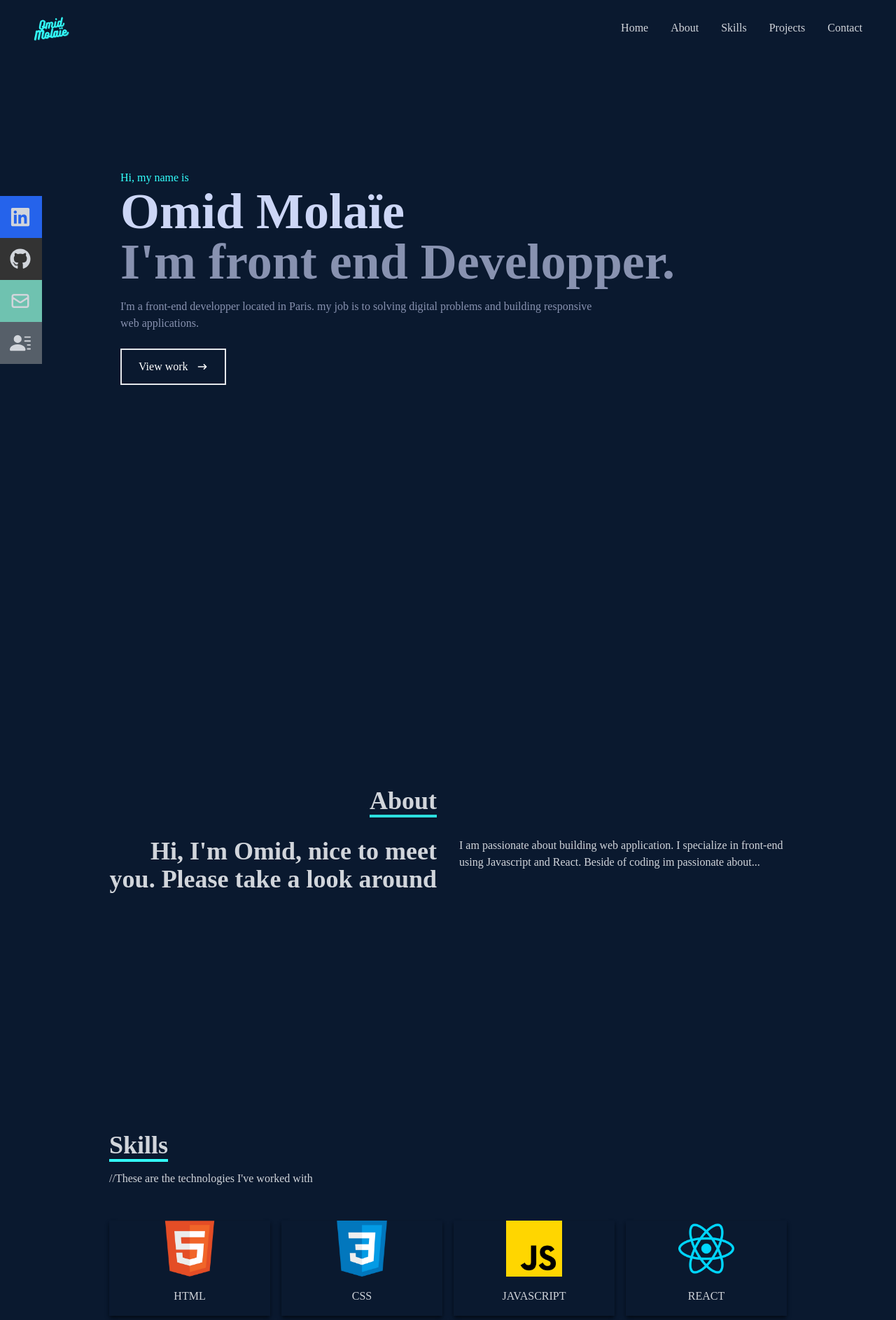
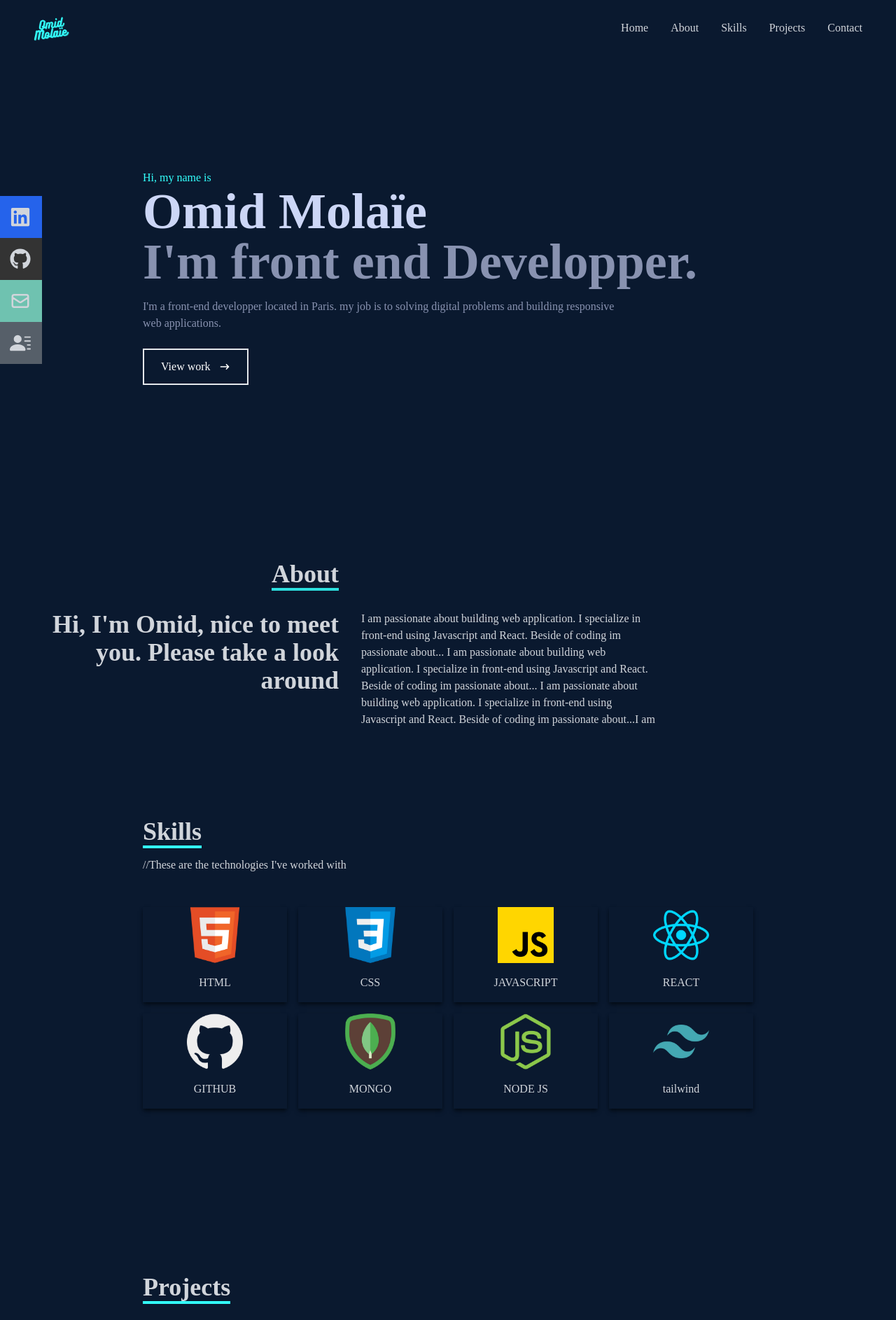
Before and after one commit to OmidCode/Portfolio, a React (Create React App) app: page / in a window 1280 px wide. Shown: the top 1886 px of the page at 70% size. Built offline with nearby package versions, Linux system fonts and the light colour scheme.

Commit message:
social links media effect changed

```diff
--- a/src/components/About.jsx
+++ b/src/components/About.jsx
@@ -2,20 +2,24 @@ import React from 'react';
 
 function About() {
   return (
-    <div name="about" className="w-full h-screen bg-[#0a192f] text-gray-300">
-      <div className="flex flex-col justify-center items-center w-full h-full">
-        <div className="max-w-[1000px] w-full px-4 grid grid-cols-2 gap-8">
+    <div name="about" className="w-full h-full pb-32 bg-[#0a192f] text-gray-300">
+      <div className="flex flex-col justify-center items-center w-fit h-fit">
+        <div className="max-w-[1000px] w-full px-16 grid grid-cols-2 gap-8">
           <div className="sm:text-right pb-8 pl-4">
             <p className="text-4xl font-bold inline border-b-4 border-[#33fffcdb]">About</p>
           </div>
           <div></div>
         </div>
-        <div className="max-w-[1000px] w-full grid sm:grid-cols-2 gap-8 px-4">
+        <div className="max-w-[1000px] w-full grid sm:grid-cols-2 gap-8 px-16">
           <div className="sm:text-right text-4xl font-bold">
             <p>Hi, I'm Omid, nice to meet you. Please take a look around</p>
           </div>
           <div>
-            <p>I am passionate about building web application. I specialize in front-end using Javascript and React. Beside of coding im passionate about...</p>
+            <p>
+              I am passionate about building web application. I specialize in front-end using Javascript and React. Beside of coding im passionate about... I am
+              passionate about building web application. I specialize in front-end using Javascript and React. Beside of coding im passionate about... I am
+              passionate about building web application. I specialize in front-end using Javascript and React. Beside of coding im passionate about...I am
+            </p>
           </div>
         </div>
       </div>
--- a/src/components/Home.jsx
+++ b/src/components/Home.jsx
@@ -5,7 +5,7 @@ const Home = () => {
   return (
     <div name="home" className="w-full h-screen bg-[#0a192f]">
       {/* Container */}
-      <div className="max-w-[1000px] mx-auto px-8 flex flex-col justify-center h-full">
+      <div className="max-w-[1000px] mx-auto px-16 flex flex-col justify-center h-full">
         <p className="text-[#33FFFC]">Hi, my name is</p>
         <h1 className="text-4xl sm:text-7xl font-bold text-[#ccd6f6]">Omid Molaïe</h1>
         <h2 className="text-4xl sm:text-7xl font-bold text-[#8892b0]">I'm front end Developper.</h2>
@@ -13,7 +13,7 @@ const Home = () => {
           I'm a front-end developper located in Paris. my job is to solving digital problems and building responsive web applications.
         </p>
         <div>
-          <button onClick="location.href = Work" type="button" className="text-white group border-2 px-6 py-3 my-2 flex items-center hover:bg-[#33fffcdb]">
+          <button name="work" type="button" className="text-white group border-2 px-6 py-3 my-2 flex items-center hover:bg-[#33fffcdb]">
             View work
             <span className="group-hover:rotate-90 duration-300">
               <HiArrowNarrowRight className="ml-3" />
--- a/src/components/Navbar.jsx
+++ b/src/components/Navbar.jsx
@@ -67,7 +67,7 @@ const Navbar = () => {
           </Link>
         </li>
         <li className="py-6 text-4xl">
-          <Link onClick={handleClick} onClick={handleClick} to="work" smooth={true} duration={500}>
+          <Link onClick={handleClick} to="work" smooth={true} duration={500}>
             Projects
           </Link>
         </li>
@@ -79,26 +79,26 @@ const Navbar = () => {
       </ul>
 
       {/* Social icons */}
-      <div className="hidden lg:flex fixed flex-col top-[35%] left-0">
+      <div className="flex fixed flex-col top-[35%] left-0">
         <ul>
-          <li className="w-[160px] h-[60px] flex justify-between items-center ml-[-100px] hover:ml-[-10px] duration-300 bg-blue-600">
+          <li className="w-[80px]md:w-[142px] lg:w-[160px] h-[40px] lg:h-[60px] flex justify-between items-center ml-[-100px] hover:ml-[-10px] duration-300 bg-blue-600">
             <a className="flex justify-between items-center w-full text-gray-300" href="/">
-              Linkedin <FaLinkedin size={30} />
+              Linkedin <FaLinkedin className="mr-[-10px] lg:mr-0 duration-300" size={30} />
             </a>
           </li>
-          <li className="w-[160px] h-[60px] flex justify-between items-center ml-[-100px] hover:ml-[-10px] duration-300 bg-[#333333]">
+          <li className="w-[80px]md:w-[142px] lg:w-[160px] h-[40px] lg:h-[60px] flex justify-between items-center ml-[-100px] hover:ml-[-10px] duration-300 bg-[#333333]">
             <a className="flex justify-between items-center w-full text-gray-300" href="/">
-              Github <FaGithub size={30} />
+              Github <FaGithub className="mr-[-10px] lg:mr-0 duration-300" size={30} />
             </a>
           </li>
-          <li className="w-[160px] h-[60px] flex justify-between items-center ml-[-100px] hover:ml-[-10px] duration-300 bg-[#6fc2b0]">
+          <li className="w-[80px]md:w-[142px] lg:w-[160px] h-[40px] lg:h-[60px] flex justify-between items-center ml-[-100px] hover:ml-[-10px] duration-300 bg-[#6fc2b0]">
             <a className="flex justify-between items-center w-full text-gray-300" href="/">
-              Email <HiOutlineMail size={30} />
+              Email <HiOutlineMail className="mr-[-10px] lg:mr-0 duration-300" size={30} />
             </a>
           </li>
-          <li className="w-[160px] h-[60px] flex justify-between items-center ml-[-100px] hover:ml-[-10px] duration-300 bg-[#565f69]">
+          <li className="w-[80px]md:w-[142px] lg:w-[160px] h-[40px] lg:h-[60px] flex justify-between items-center ml-[-100px] hover:ml-[-10px] duration-300 bg-[#565f69]">
             <a className="flex justify-between items-center w-full text-gray-300" href="/">
-              Resume <BsFillPersonLinesFill size={30} />
+              Resume <BsFillPersonLinesFill className="mr-[-10px] lg:mr-0 duration-300" size={30} />
             </a>
           </li>
         </ul>
--- a/src/components/Skills.jsx
+++ b/src/components/Skills.jsx
@@ -13,7 +13,7 @@ function Skills() {
   return (
     <div name="skills" className="bg-[#0a192f] text-gray-300">
       {/*container*/}
-      <div className="max-w-[1000px] mx-auto p-4 flex flex-col justify-center w-full h-full">
+      <div className="max-w-[1000px] mx-auto px-16 flex flex-col justify-center w-full h-full">
         <div>
           <p className="text-4xl font-bold inline border-b-4 border-[#33FFFC]">Skills</p>
           <p className="py-4">//These are the technologies I've worked with</p>
--- a/src/components/Work.jsx
+++ b/src/components/Work.jsx
@@ -5,7 +5,7 @@ import realEstate from '../assets/realestate.jpg';
 const Work = () => {
   return (
     <div name="work" className="w-full md:h-screen text-gray-300 bg-[#0a192f]">
-      <div className="max-w-[1000px] mx-auto p-4 flex flex-col justify-center w-full h-full">
+      <div className="max-w-[1000px] mx-auto p-16 flex flex-col justify-center w-full h-full">
         <div className="pb-8">
           <p className="text-4xl font-bold inline border-b-4 text-gray-300 border-[#33FFFC]">Projects</p>
           <p className="py-6">// Check out some of my recent work</p>
--- a/src/components/contact.jsx
+++ b/src/components/contact.jsx
@@ -2,7 +2,7 @@ import React from 'react';
 
 function contact() {
   return (
-    <div name="contact" className="w-full h-screen bg-[#0a192f] flex justify-center items-center p-4">
+    <div name="contact" className="w-full h-screen bg-[#0a192f] flex justify-center items-center p-32">
       <form action="https://getform.io/f/d218825b-2b43-4b93-8cbe-6434b3bb8df9" method="POST" className="flex flex-col max-w[600px] w-full">
         <div className="pb-8">
           <p className="text-4xl font-bold inline border-b-4 border-[#33FFFC] text-gray-300">Contact</p>
```
